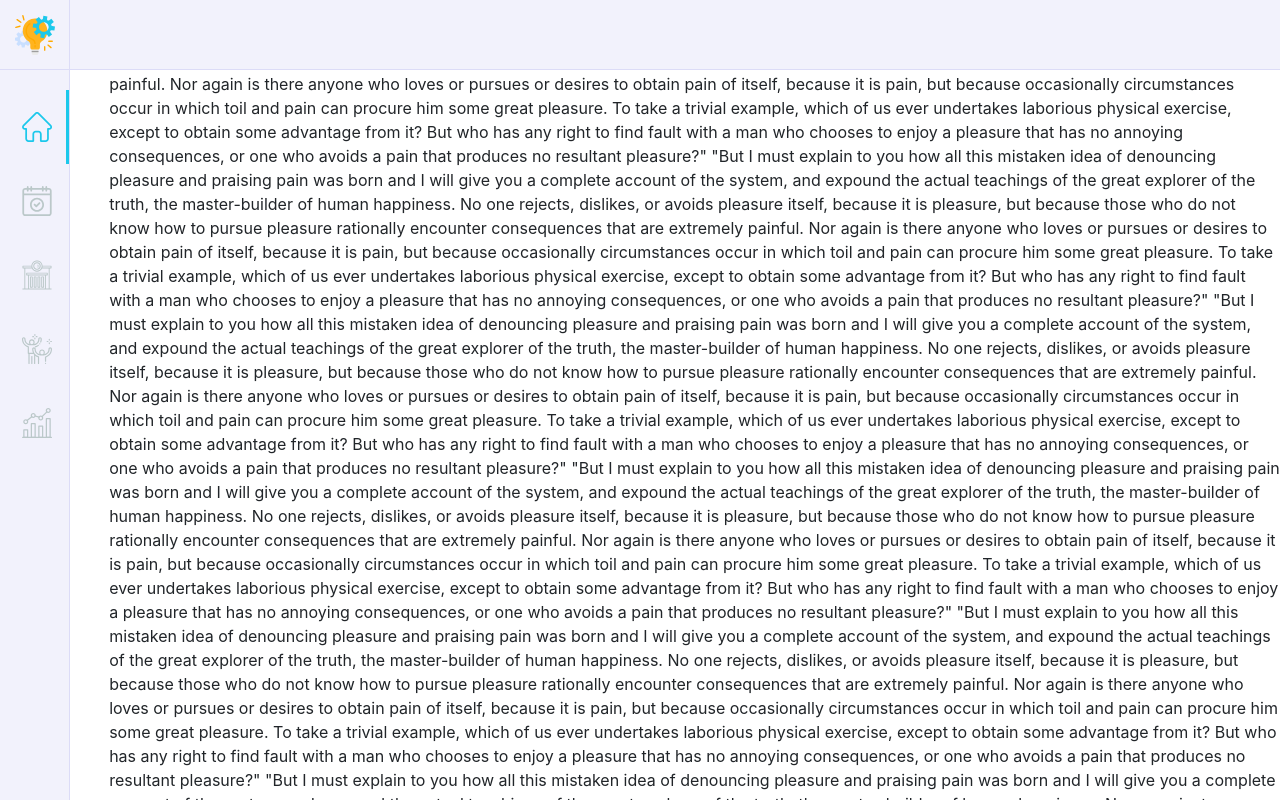
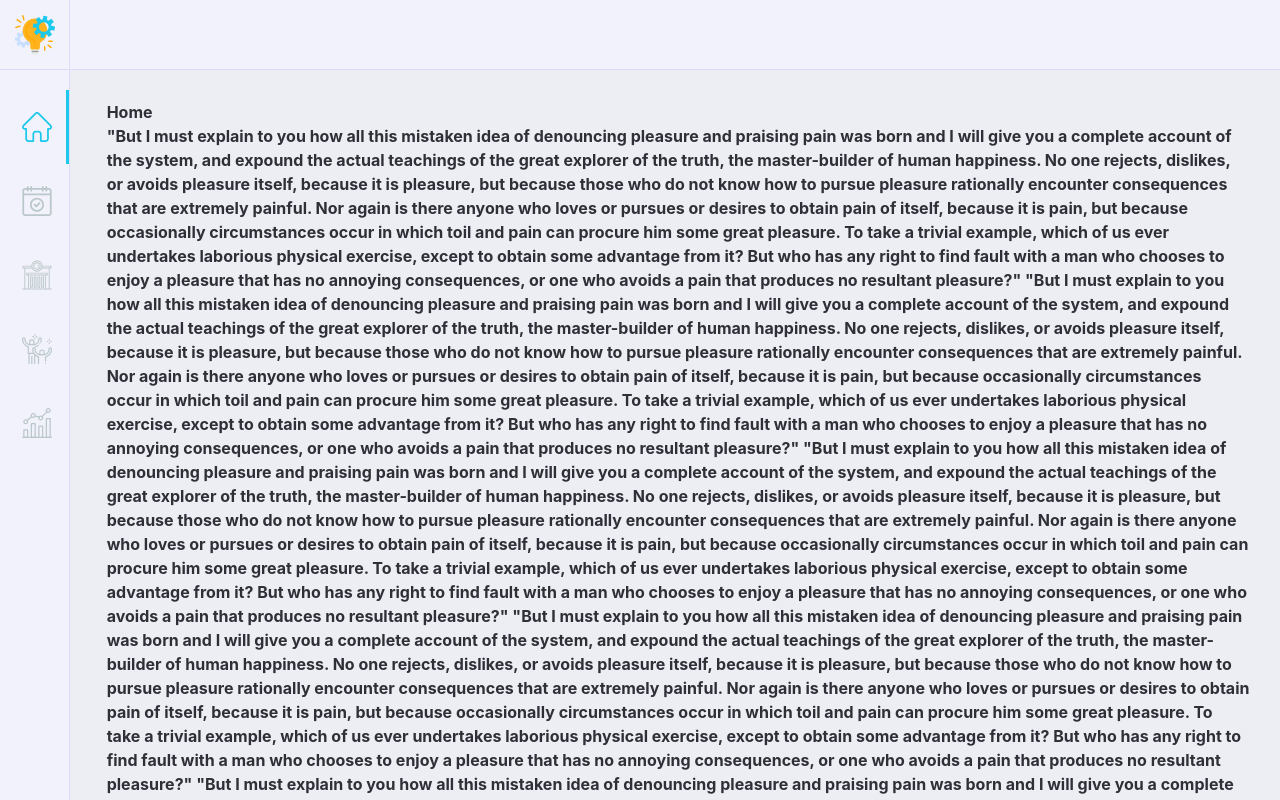
Before and after one commit to cuc-md/daa, a React (Create React App) app in the folder web_app/: page /react/ in a window 1280 px wide. Shown: the top 800 px of the page. Built offline with nearby package versions, Linux system fonts and the light colour scheme.

Commit message:
make navbar fixed

```diff
--- a/web_app/src/components/Clubs/Clubs.js
+++ b/web_app/src/components/Clubs/Clubs.js
@@ -11,7 +11,7 @@ class Clubs extends Component {
     }
 
     render() {
-        return <div>Clubs</div>
+        return <div className="main">Clubs</div>
     }
 }
 
--- a/web_app/src/components/Events/Events.js
+++ b/web_app/src/components/Events/Events.js
@@ -11,7 +11,7 @@ class Events extends Component {
     }
 
     render() {
-        return <div>Events</div>
+        return <div className="main">Events</div>
     }
 }
 
--- a/web_app/src/components/Home/Home.js
+++ b/web_app/src/components/Home/Home.js
@@ -11,14 +11,69 @@ class Home extends Component {
     }
 
     render() {
-        return <div>
+        return <div className="main">
             Home
-            "But I must explain to you how all this mistaken idea of denouncing pleasure and praising pain was born and I will give you a complete account of the system, and expound the actual teachings of the great explorer of the truth, the master-builder of human happiness. No one rejects, dislikes, or avoids pleasure itself, because it is pleasure, but because those who do not know how to pursue pleasure rationally encounter consequences that are extremely painful. Nor again is there anyone who loves or pursues or desires to obtain pain of itself, because it is pain, but because occasionally circumstances occur in which toil and pain can procure him some great pleasure. To take a trivial example, which of us ever undertakes laborious physical exercise, except to obtain some advantage from it? But who has any right to find fault with a man who chooses to enjoy a pleasure that has no annoying consequences, or one who avoids a pain that produces no resultant pleasure?"
-            "But I must explain to you how all this mistaken idea of denouncing pleasure and praising pain was born and I will give you a complete account of the system, and expound the actual teachings of the great explorer of the truth, the master-builder of human happiness. No one rejects, dislikes, or avoids pleasure itself, because it is pleasure, but because those who do not know how to pursue pleasure rationally encounter consequences that are extremely painful. Nor again is there anyone who loves or pursues or desires to obtain pain of itself, because it is pain, but because occasionally circumstances occur in which toil and pain can procure him some great pleasure. To take a trivial example, which of us ever undertakes laborious physical exercise, except to obtain some advantage from it? But who has any right to find fault with a man who chooses to enjoy a pleasure that has no annoying consequences, or one who avoids a pain that produces no resultant pleasure?"
-            "But I must explain to you how all this mistaken idea of denouncing pleasure and praising pain was born and I will give you a complete account of the system, and expound the actual teachings of the great explorer of the truth, the master-builder of human happiness. No one rejects, dislikes, or avoids pleasure itself, because it is pleasure, but because those who do not know how to pursue pleasure rationally encounter consequences that are extremely painful. Nor again is there anyone who loves or pursues or desires to obtain pain of itself, because it is pain, but because occasionally circumstances occur in which toil and pain can procure him some great pleasure. To take a trivial example, which of us ever undertakes laborious physical exercise, except to obtain some advantage from it? But who has any right to find fault with a man who chooses to enjoy a pleasure that has no annoying consequences, or one who avoids a pain that produces no resultant pleasure?"
-            "But I must explain to you how all this mistaken idea of denouncing pleasure and praising pain was born and I will give you a complete account of the system, and expound the actual teachings of the great explorer of the truth, the master-builder of human happiness. No one rejects, dislikes, or avoids pleasure itself, because it is pleasure, but because those who do not know how to pursue pleasure rationally encounter consequences that are extremely painful. Nor again is there anyone who loves or pursues or desires to obtain pain of itself, because it is pain, but because occasionally circumstances occur in which toil and pain can procure him some great pleasure. To take a trivial example, which of us ever undertakes laborious physical exercise, except to obtain some advantage from it? But who has any right to find fault with a man who chooses to enjoy a pleasure that has no annoying consequences, or one who avoids a pain that produces no resultant pleasure?"
-            "But I must explain to you how all this mistaken idea of denouncing pleasure and praising pain was born and I will give you a complete account of the system, and expound the actual teachings of the great explorer of the truth, the master-builder of human happiness. No one rejects, dislikes, or avoids pleasure itself, because it is pleasure, but because those who do not know how to pursue pleasure rationally encounter consequences that are extremely painful. Nor again is there anyone who loves or pursues or desires to obtain pain of itself, because it is pain, but because occasionally circumstances occur in which toil and pain can procure him some great pleasure. To take a trivial example, which of us ever undertakes laborious physical exercise, except to obtain some advantage from it? But who has any right to find fault with a man who chooses to enjoy a pleasure that has no annoying consequences, or one who avoids a pain that produces no resultant pleasure?"
-            "But I must explain to you how all this mistaken idea of denouncing pleasure and praising pain was born and I will give you a complete account of the system, and expound the actual teachings of the great explorer of the truth, the master-builder of human happiness. No one rejects, dislikes, or avoids pleasure itself, because it is pleasure, but because those who do not know how to pursue pleasure rationally encounter consequences that are extremely painful. Nor again is there anyone who loves or pursues or desires to obtain pain of itself, because it is pain, but because occasionally circumstances occur in which toil and pain can procure him some great pleasure. To take a trivial example, which of us ever undertakes laborious physical exercise, except to obtain some advantage from it? But who has any right to find fault with a man who chooses to enjoy a pleasure that has no annoying consequences, or one who avoids a pain that produces no resultant pleasure?"
+            <br/>
+            "But I must explain to you how all this mistaken idea of denouncing pleasure and praising pain was born and
+            I will give you a complete account of the system, and expound the actual teachings of the great explorer of
+            the truth, the master-builder of human happiness. No one rejects, dislikes, or avoids pleasure itself,
+            because it is pleasure, but because those who do not know how to pursue pleasure rationally encounter
+            consequences that are extremely painful. Nor again is there anyone who loves or pursues or desires to obtain
+            pain of itself, because it is pain, but because occasionally circumstances occur in which toil and pain can
+            procure him some great pleasure. To take a trivial example, which of us ever undertakes laborious physical
+            exercise, except to obtain some advantage from it? But who has any right to find fault with a man who
+            chooses to enjoy a pleasure that has no annoying consequences, or one who avoids a pain that produces no
+            resultant pleasure?"
+            "But I must explain to you how all this mistaken idea of denouncing pleasure and praising pain was born and
+            I will give you a complete account of the system, and expound the actual teachings of the great explorer of
+            the truth, the master-builder of human happiness. No one rejects, dislikes, or avoids pleasure itself,
+            because it is pleasure, but because those who do not know how to pursue pleasure rationally encounter
+            consequences that are extremely painful. Nor again is there anyone who loves or pursues or desires to obtain
+            pain of itself, because it is pain, but because occasionally circumstances occur in which toil and pain can
+            procure him some great pleasure. To take a trivial example, which of us ever undertakes laborious physical
+            exercise, except to obtain some advantage from it? But who has any right to find fault with a man who
+            chooses to enjoy a pleasure that has no annoying consequences, or one who avoids a pain that produces no
+            resultant pleasure?"
+            "But I must explain to you how all this mistaken idea of denouncing pleasure and praising pain was born and
+            I will give you a complete account of the system, and expound the actual teachings of the great explorer of
+            the truth, the master-builder of human happiness. No one rejects, dislikes, or avoids pleasure itself,
+            because it is pleasure, but because those who do not know how to pursue pleasure rationally encounter
+            consequences that are extremely painful. Nor again is there anyone who loves or pursues or desires to obtain
+            pain of itself, because it is pain, but because occasionally circumstances occur in which toil and pain can
+            procure him some great pleasure. To take a trivial example, which of us ever undertakes laborious physical
+            exercise, except to obtain some advantage from it? But who has any right to find fault with a man who
+            chooses to enjoy a pleasure that has no annoying consequences, or one who avoids a pain that produces no
+            resultant pleasure?"
+            "But I must explain to you how all this mistaken idea of denouncing pleasure and praising pain was born and
+            I will give you a complete account of the system, and expound the actual teachings of the great explorer of
+            the truth, the master-builder of human happiness. No one rejects, dislikes, or avoids pleasure itself,
+            because it is pleasure, but because those who do not know how to pursue pleasure rationally encounter
+            consequences that are extremely painful. Nor again is there anyone who loves or pursues or desires to obtain
+            pain of itself, because it is pain, but because occasionally circumstances occur in which toil and pain can
+            procure him some great pleasure. To take a trivial example, which of us ever undertakes laborious physical
+            exercise, except to obtain some advantage from it? But who has any right to find fault with a man who
+            chooses to enjoy a pleasure that has no annoying consequences, or one who avoids a pain that produces no
+            resultant pleasure?"
+            "But I must explain to you how all this mistaken idea of denouncing pleasure and praising pain was born and
+            I will give you a complete account of the system, and expound the actual teachings of the great explorer of
+            the truth, the master-builder of human happiness. No one rejects, dislikes, or avoids pleasure itself,
+            because it is pleasure, but because those who do not know how to pursue pleasure rationally encounter
+            consequences that are extremely painful. Nor again is there anyone who loves or pursues or desires to obtain
+            pain of itself, because it is pain, but because occasionally circumstances occur in which toil and pain can
+            procure him some great pleasure. To take a trivial example, which of us ever undertakes laborious physical
+            exercise, except to obtain some advantage from it? But who has any right to find fault with a man who
+            chooses to enjoy a pleasure that has no annoying consequences, or one who avoids a pain that produces no
+            resultant pleasure?"
+            "But I must explain to you how all this mistaken idea of denouncing pleasure and praising pain was born and
+            I will give you a complete account of the system, and expound the actual teachings of the great explorer of
+            the truth, the master-builder of human happiness. No one rejects, dislikes, or avoids pleasure itself,
+            because it is pleasure, but because those who do not know how to pursue pleasure rationally encounter
+            consequences that are extremely painful. Nor again is there anyone who loves or pursues or desires to obtain
+            pain of itself, because it is pain, but because occasionally circumstances occur in which toil and pain can
+            procure him some great pleasure. To take a trivial example, which of us ever undertakes laborious physical
+            exercise, except to obtain some advantage from it? But who has any right to find fault with a man who
+            chooses to enjoy a pleasure that has no annoying consequences, or one who avoids a pain that produces no
+            resultant pleasure?"
         </div>
     }
 }
--- a/web_app/src/components/Results/Results.js
+++ b/web_app/src/components/Results/Results.js
@@ -11,7 +11,7 @@ class Results extends Component {
     }
 
     render() {
-        return <div>Results</div>
+        return <div className="main">Results</div>
     }
 }
 
--- a/web_app/src/components/Teams/Teams.js
+++ b/web_app/src/components/Teams/Teams.js
@@ -11,7 +11,7 @@ class Teams extends Component {
     }
 
     render() {
-        return <div>Teams</div>
+        return <div className="main">Teams</div>
     }
 }
 
--- a/web_app/src/index.css
+++ b/web_app/src/index.css
@@ -1,13 +1,64 @@
 body {
-  margin: 0;
-  font-family: -apple-system, BlinkMacSystemFont, 'Segoe UI', 'Roboto', 'Oxygen',
-    'Ubuntu', 'Cantarell', 'Fira Sans', 'Droid Sans', 'Helvetica Neue',
-    sans-serif;
-  -webkit-font-smoothing: antialiased;
-  -moz-osx-font-smoothing: grayscale;
+    width: 100%;
+    margin: 0;
+    font-style: normal;
+    font-weight: bold;
+    background-color: #ededf4;
+    color: #2f2f38;
 }
 
-code {
-  font-family: source-code-pro, Menlo, Monaco, Consolas, 'Courier New',
-    monospace;
+@font-face {
+    font-family: "Helvetica Neue";
 }
+
+*:focus {
+    outline: 0 !important;
+}
+
+span + span {
+    margin-left: 7px;
+}
+
+.textFontStyle14 {
+    font-size: 14px;
+    letter-spacing: 0;
+    line-height: 20px;
+}
+
+.textFontStyle16 {
+    font-size: 16px;
+    letter-spacing: 0.5px;
+    line-height: 28px;
+}
+
+.textFontStyle18 {
+    font-size: 18px;
+    letter-spacing: 0.75px;
+    line-height: 36px;
+}
+
+.rowStyle {
+    width: 100%;
+}
+
+.main {
+    margin-top: 100px;
+}
+
+/*Scrollbar*/
+::-webkit-scrollbar {
+    width: 8px;
+}
+
+::-webkit-scrollbar-track {
+    box-shadow: inset 0 0 5px #dcdcf7;
+    border-left: 1.5px solid #dcdcf7;
+}
+
+::-webkit-scrollbar-thumb {
+    background: #bbc8c9;;
+}
+
+::-webkit-scrollbar-thumb:hover {
+    background: #a7b1b2;;
+}
```
